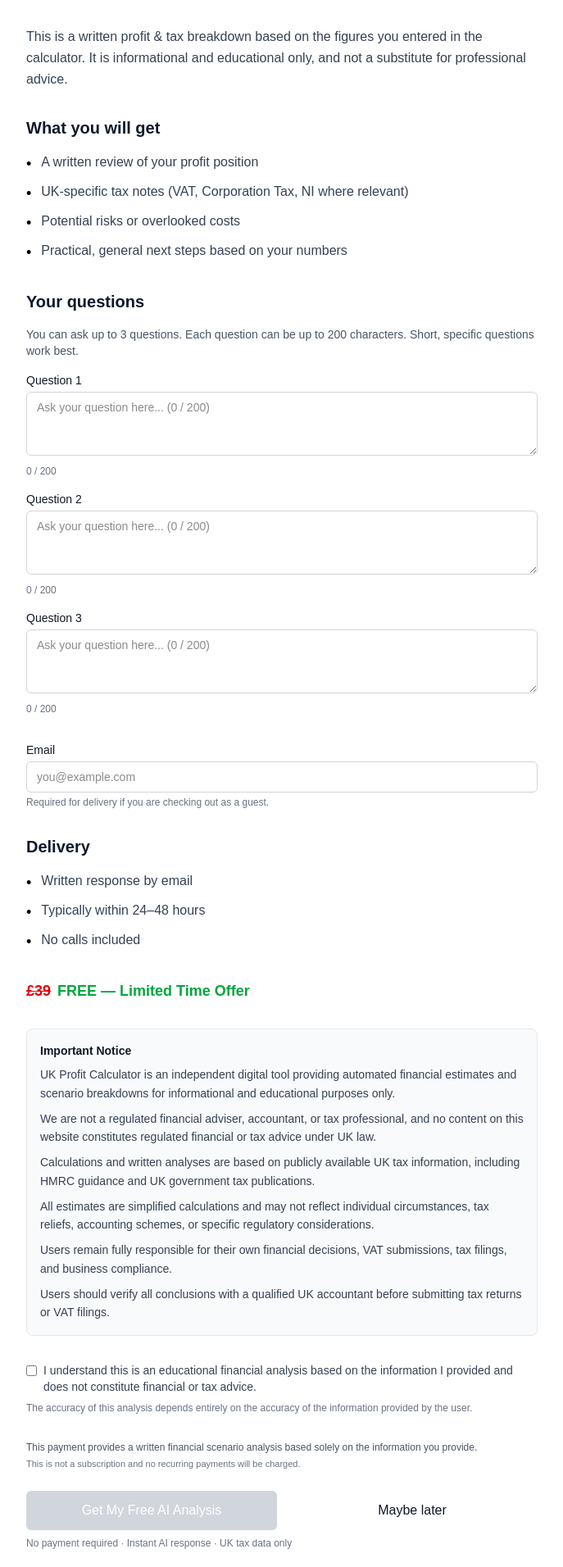
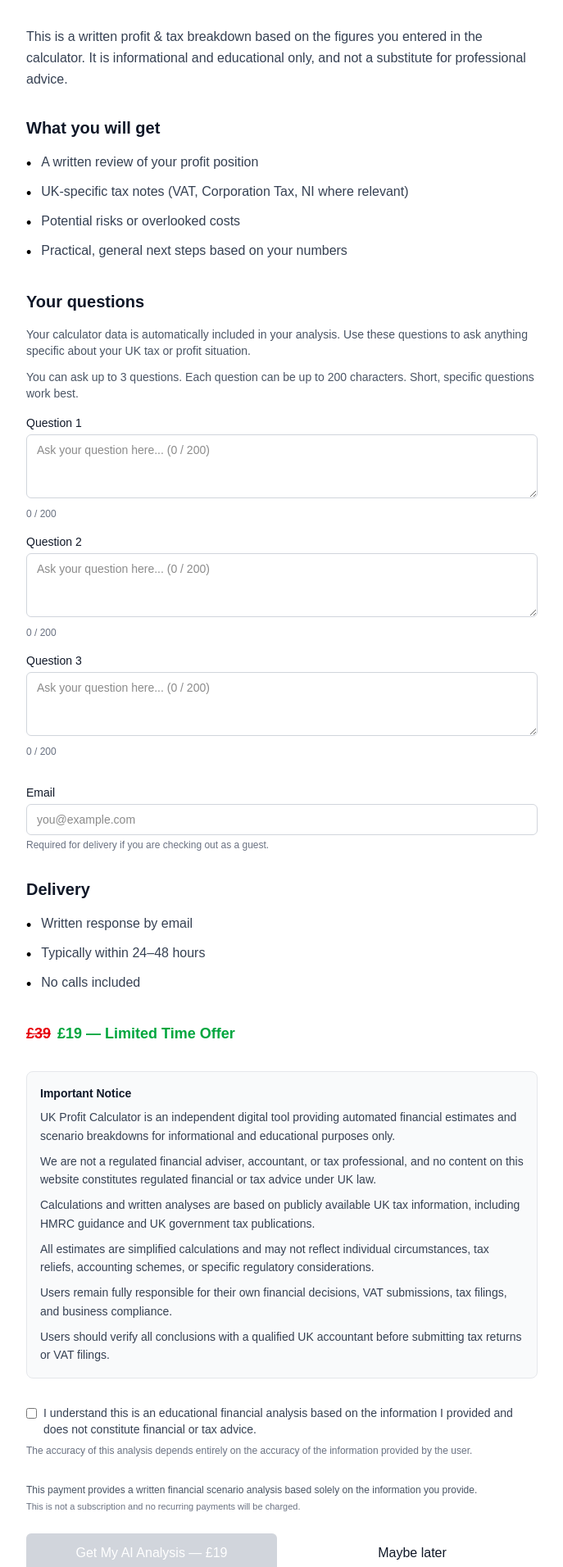
Before and after one commit to NZR138/saas-calculator, a Next.js app: page /written-breakdown in a window 1280 px wide. Shown: the top 1912 px of the page at 82% size, without its empty margins (296-983 px from the left). Built offline with nearby package versions, Linux system fonts and the light colour scheme; no server answers.

Commit message:
feat: price £19, question hint, HTML email formatting

```diff
--- a/app/api/stripe/checkout-session/route.ts
+++ b/app/api/stripe/checkout-session/route.ts
@@ -28,7 +28,7 @@ type CheckoutRequestBody = {
 };
 
 const EMAIL_REGEX = /^[^\s@]+@[^\s@]+\.[^\s@]+$/;
-const WRITTEN_BREAKDOWN_AMOUNT_CENTS = 3900;
+const WRITTEN_BREAKDOWN_AMOUNT_CENTS = 1900;
 const ALLOWED_HOST_PATTERN = /^(localhost(:\d+)?|127\.0\.0\.1(:\d+)?|ukprofit\.co\.uk|www\.ukprofit\.co\.uk|[a-z0-9-]+\.vercel\.app)$/i;
 
 function isAllowedHost(host: string | null) {
--- a/app/api/stripe/generate-response/route.ts
+++ b/app/api/stripe/generate-response/route.ts
@@ -43,6 +43,13 @@ function escapeHtml(value: string) {
     .replaceAll(">", "&gt;")
     .replaceAll('"', "&quot;")
     .replaceAll("'", "&#39;");
+}
+
+function markdownToHtml(markdown: string) {
+  return escapeHtml(markdown)
+    .replace(/^###\s+(.+)$/gm, "<h3>$1</h3>")
+    .replace(/\*\*(.+?)\*\*/g, "<strong>$1</strong>")
+    .replace(/\r?\n/g, "<br/>");
 }
 
 function buildPrompt(record: WrittenRequestRecord) {
@@ -147,7 +154,7 @@ async function sendCustomerEmail(recipientEmail: string, requestId: string, aiRe
 
   const resend = new Resend(process.env.RESEND_API_KEY);
   const escapedRequestId = escapeHtml(requestId);
-  const escapedAiResponse = escapeHtml(aiResponse).replaceAll("\n", "<br/>");
+  const formattedAiResponseHtml = markdownToHtml(aiResponse);
   const renderedAt = new Date().toISOString();
 
   const sendResult = await resend.emails.send({
@@ -171,7 +178,7 @@ async function sendCustomerEmail(recipientEmail: string, requestId: string, aiRe
                   <div style="font-size:12px;color:#6b7280;padding-bottom:6px;">Request ID</div>
                   <div style="font-size:14px;color:#111827;font-weight:600;padding-bottom:16px;word-break:break-all;">${escapedRequestId}</div>
                   <div style="font-size:14px;color:#111827;font-weight:700;padding-bottom:10px;">AI Response</div>
-                  <div style="font-size:14px;line-height:22px;color:#111827;border:1px solid #e5e7eb;border-radius:8px;padding:12px;">${escapedAiResponse}</div>
+                  <div style="font-size:14px;line-height:22px;color:#111827;border:1px solid #e5e7eb;border-radius:8px;padding:12px;">${formattedAiResponseHtml}</div>
                 </td>
               </tr>
               <tr>
--- a/app/written-breakdown/page.tsx
+++ b/app/written-breakdown/page.tsx
@@ -293,6 +293,10 @@ function WrittenBreakdownContent() {
 
         <section className="mb-8">
           <h2 className="text-xl font-semibold text-gray-900 mb-4">Your questions</h2>
+          <p className="text-sm text-gray-600 mb-3">
+            Your calculator data is automatically included in your analysis. Use these questions
+            to ask anything specific about your UK tax or profit situation.
+          </p>
           <p className="text-gray-600 text-sm mb-4">
             You can ask up to 3 questions. Each question can be up to 200 characters.
             Short, specific questions work best.
@@ -356,7 +360,7 @@ function WrittenBreakdownContent() {
         <section className="mb-8">
           <p className="text-lg font-semibold text-gray-900 flex items-center gap-2">
             <span className="text-red-600 line-through">£39</span>
-            <span className="text-green-600">FREE — Limited Time Offer</span>
+            <span className="text-green-600">£19 — Limited Time Offer</span>
           </p>
         </section>
 
@@ -430,7 +434,7 @@ function WrittenBreakdownContent() {
                 : "bg-gray-300 cursor-not-allowed"
             }`}
           >
-            {isProcessing ? "Processing…" : "Get My Free AI Analysis"}
+            {isProcessing ? "Processing…" : "Get My AI Analysis — £19"}
           </button>
           <button
             onClick={() => router.push("/")}
@@ -441,7 +445,7 @@ function WrittenBreakdownContent() {
         </section>
 
         <p className="mt-2 text-xs text-gray-500">
-          No payment required · Instant AI response · UK tax data only
+          One-off payment · Instant AI response · UK tax data only
         </p>
 
         {isPaid && (
```
Also changed, not shown: 1 other file (tests, documents, lock files or other folders).
